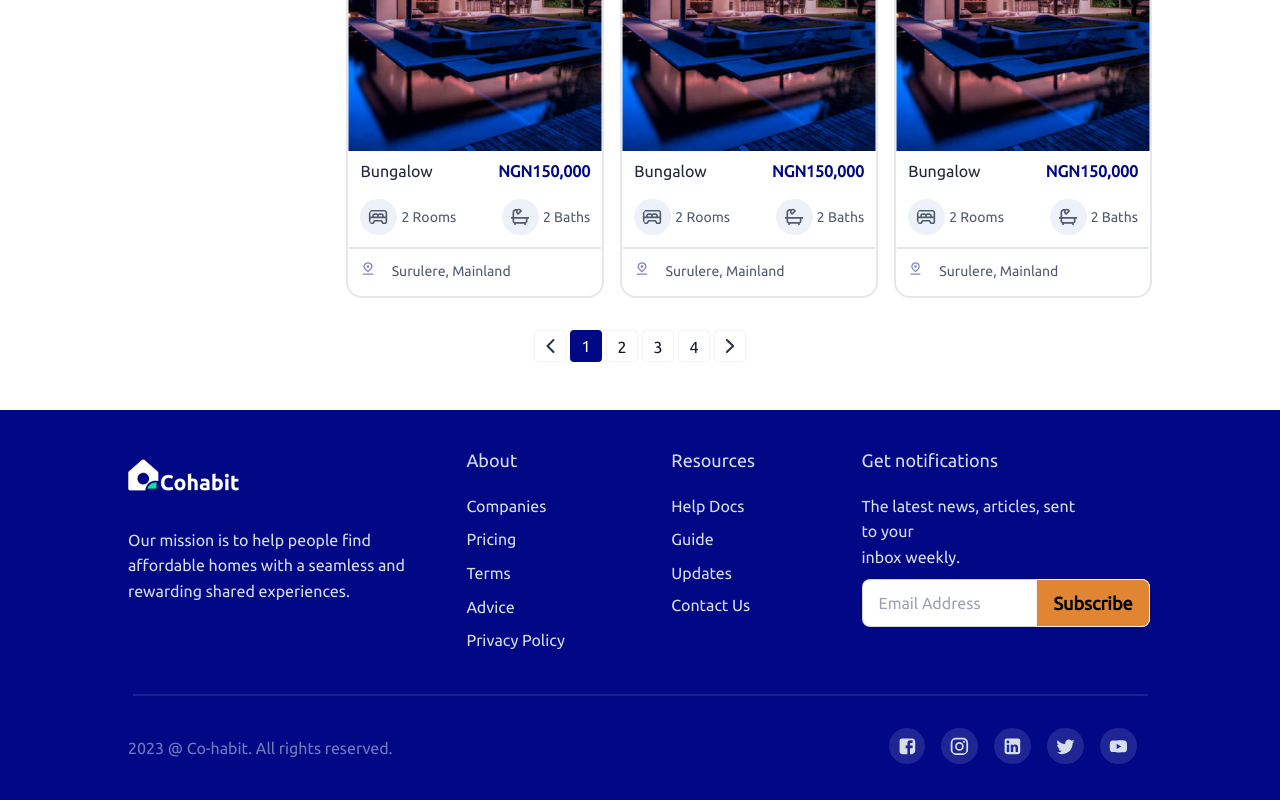
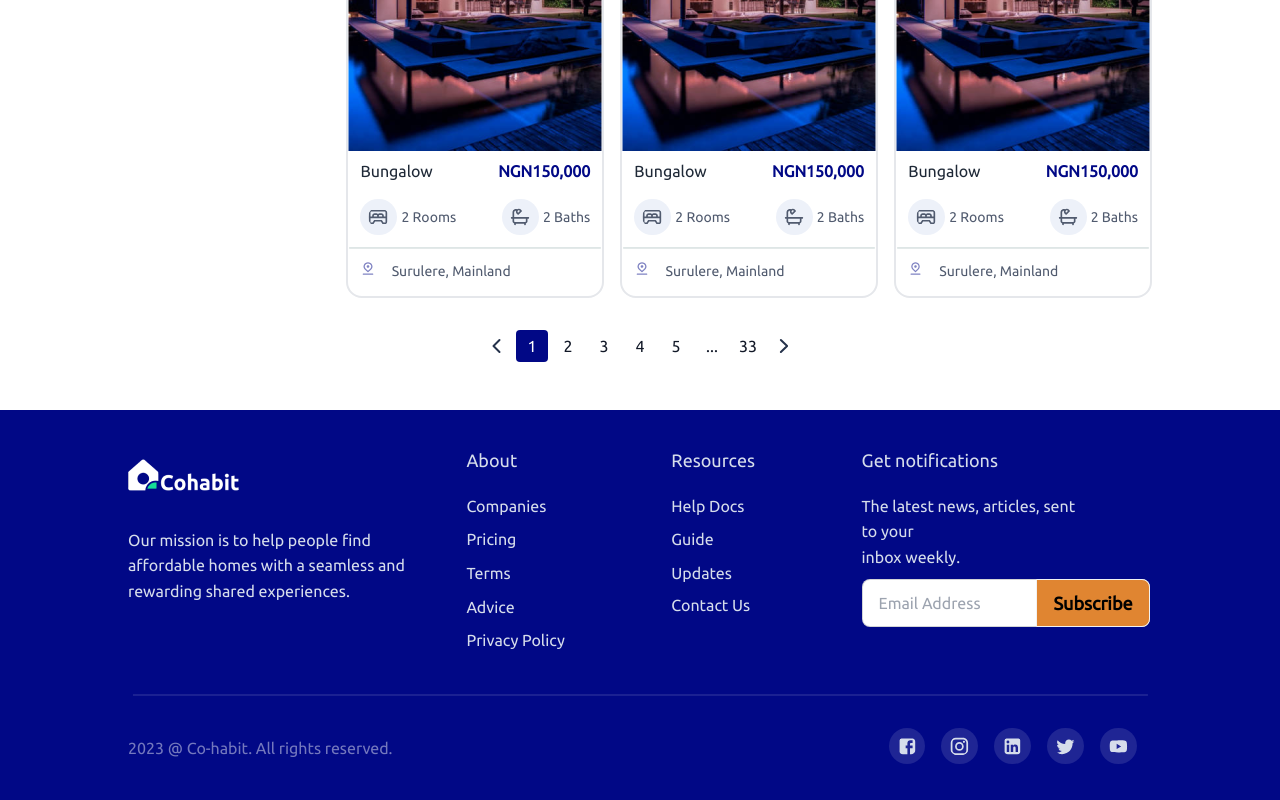
Before and after one commit to lazynerd-studios/Co-Habit-Landing, a React (Vite) app: page /listing in a window 1280 px wide. Shown: the part 1910-2710 px from the top of the page. Built offline with nearby package versions, Linux system fonts and the light colour scheme.

Commit message:
Update Listing.jsx

```diff
--- a/src/Components/Listing/Listing.jsx
+++ b/src/Components/Listing/Listing.jsx
@@ -844,7 +844,7 @@ const Listings = () => {
           <li>
             <a
               href="#"
-              className="inline-flex h-8 w-8 items-center justify-center rounded border border-gray-100 bg-white text-gray-900 rtl:rotate-180"
+              className="inline-flex h-8 w-8 items-center justify-center rounded border-none bg-white text-gray-900 rtl:rotate-180"
             >
               <span className="sr-only">Prev Page</span>
               <svg xmlns="http://www.w3.org/2000/svg" width="25" height="24" viewBox="0 0 25 24" fill="none">
@@ -869,14 +869,14 @@ const Listings = () => {
           </li>
 
           <li
-            className="block h-8 w-8 rounded border border-gray-100 bg-white text-center leading-8 text-gray-900"
+            className="block h-8 w-8 rounded border-none bg-white text-center leading-8 text-gray-900"
           >
             2
           </li>
 
           <li>
             <a
-              className="block h-8 w-8 rounded border border-gray-100 bg-white text-center leading-8 text-gray-900"
+              className="block h-8 w-8 rounded border-none bg-white text-center leading-8 text-gray-900"
             >
               3
             </a>
@@ -884,7 +884,7 @@ const Listings = () => {
 
           <li>
             <a
-              className="block h-8 w-8 rounded border border-gray-100 bg-white text-center leading-8 text-gray-900"
+              className="block h-8 w-8 rounded border-none bg-white text-center leading-8 text-gray-900"
             >
               4
             </a>
@@ -892,7 +892,31 @@ const Listings = () => {
 
           <li>
             <a
-              className="inline-flex h-8 w-8 items-center justify-center rounded border border-gray-100 bg-white text-gray-900 rtl:rotate-180"
+              className="block h-8 w-8 rounded border-none bg-white text-center leading-8 text-gray-900"
+            >
+              5
+            </a>
+          </li>
+
+          <li>
+            <a
+              className="block h-8 w-8 rounded border-none bg-white text-center leading-8 text-gray-900"
+            >
+              ...
+            </a>
+          </li>
+
+          <li>
+            <a
+              className="block h-8 w-8 rounded border-none bg-white text-center leading-8 text-gray-900"
+            >
+              33
+            </a>
+          </li>
+
+          <li>
+            <a
+              className="inline-flex h-8 w-8 items-center justify-center rounded border-none bg-white text-gray-900 rtl:rotate-180"
             >
               <span className="sr-only">Next Page</span>
               <svg xmlns="http://www.w3.org/2000/svg" width="26" height="24" viewBox="0 0 26 24" fill="none">
```
